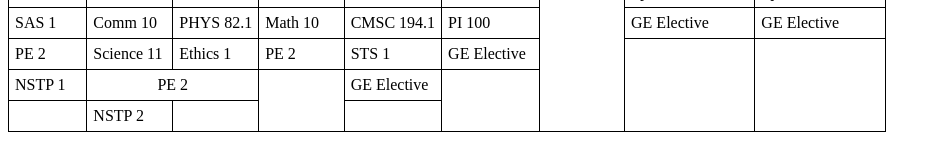
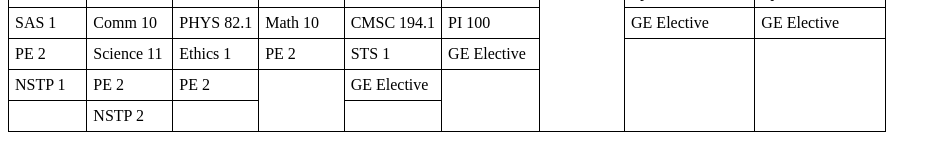
Before and after one commit to cmsc166-study-planner/study-planner, a plain HTML site: page planner.html in a window 1280 px wide. Shown: the part 187-347 px from the top of the page, without its empty margins (0-941 px from the left). Drawn offline with Linux system fonts and the light colour scheme.

Commit message:
Deleted colspan in PE 2

```diff
--- a/planner.html
+++ b/planner.html
@@ -105,7 +105,8 @@
         </tr>
         <tr>
             <td>NSTP 1</td>
-            <td colspan="2" style="text-align: center">PE 2</td>
+            <td>PE 2</td>
+            <td>PE 2</td>
             <td rowspan="2">&nbsp;</td>
             <td>GE Elective</td>
             <td rowspan="2">&nbsp;</td>
```
